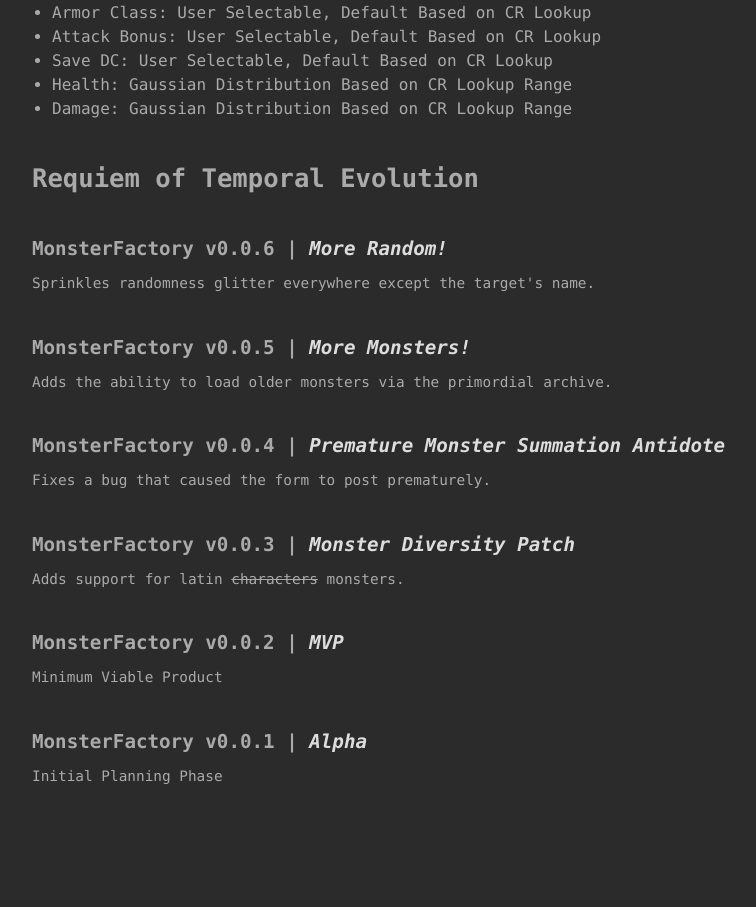
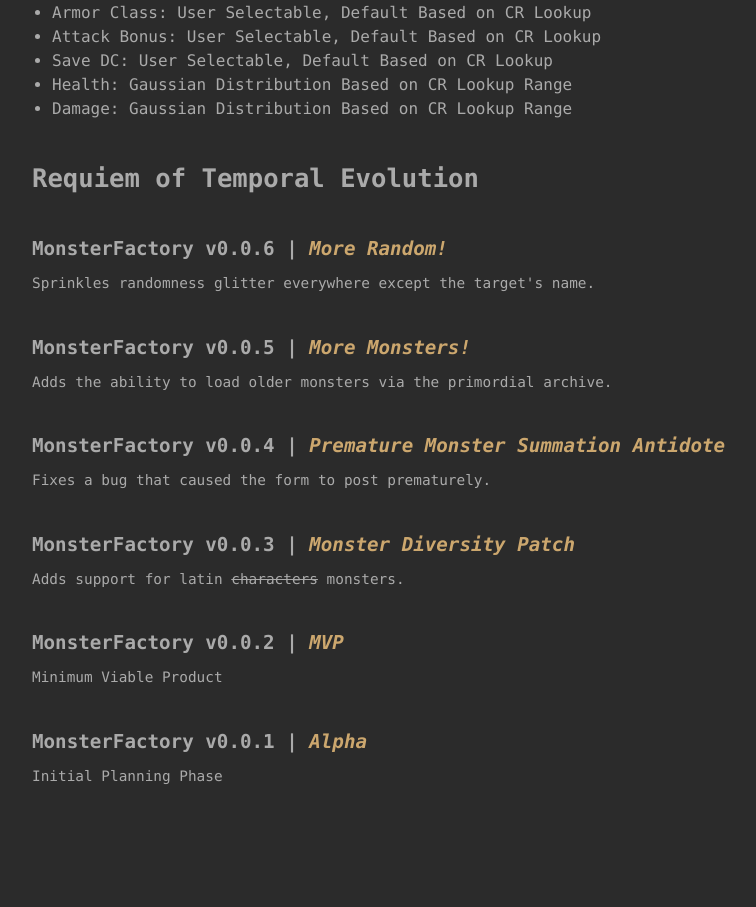
Before and after one commit to BrokenShell/MonsterFactoryFlask, a Flask app: page /about in a window 1280 px wide. Shown: the part 1085-1992 px from the top of the page, without its empty margins (68-824 px from the left). Run offline with Flask 2, Linux system fonts and the light colour scheme.

Commit message:
style update

```diff
--- a/static/css/style.css
+++ b/static/css/style.css
@@ -32,7 +32,7 @@ strong, b {
     color: #cca76e;
 }
 em, i {
-    color: #dddddd;
+    color: #cca76e;
 }
 a, a:link, a:visited {
     font-family: Monaco;
```
Also changed, not shown: README.md.
